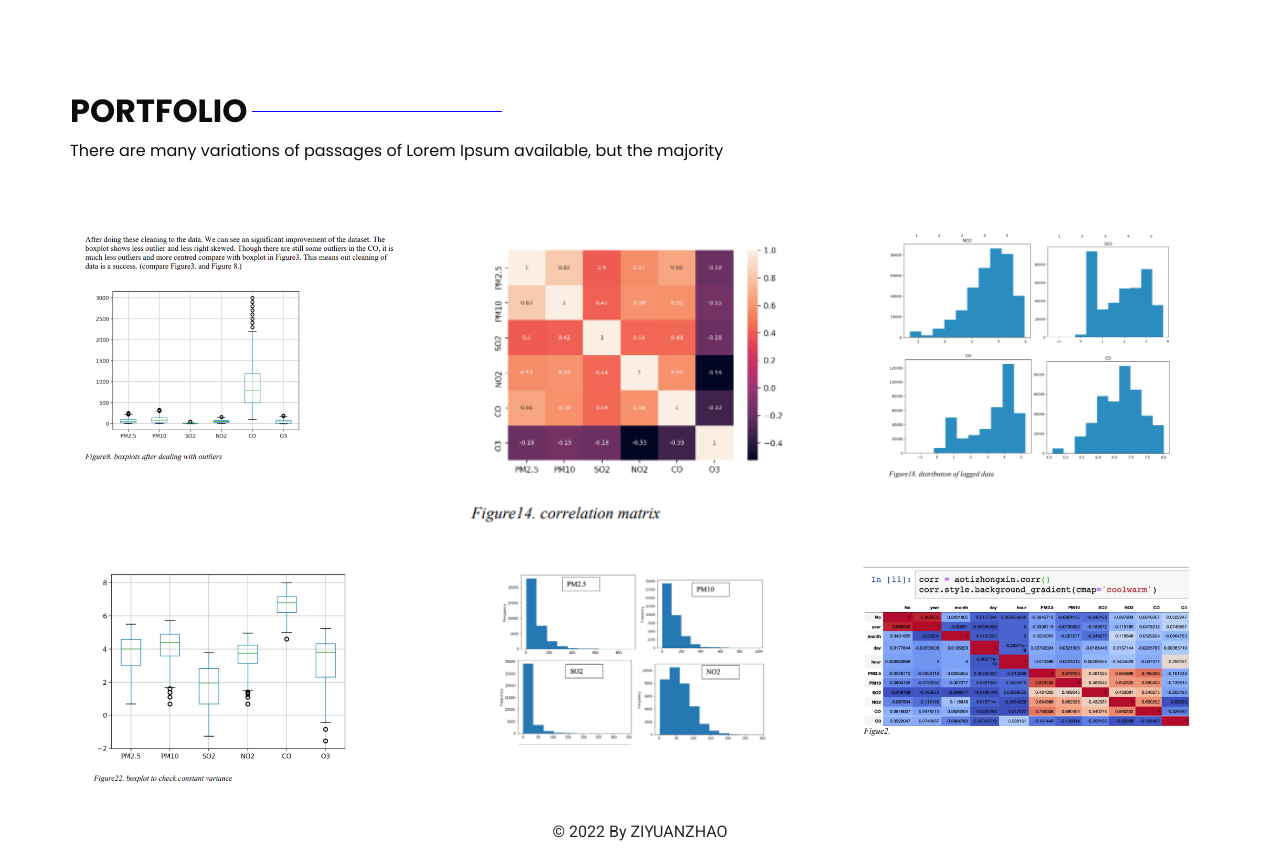
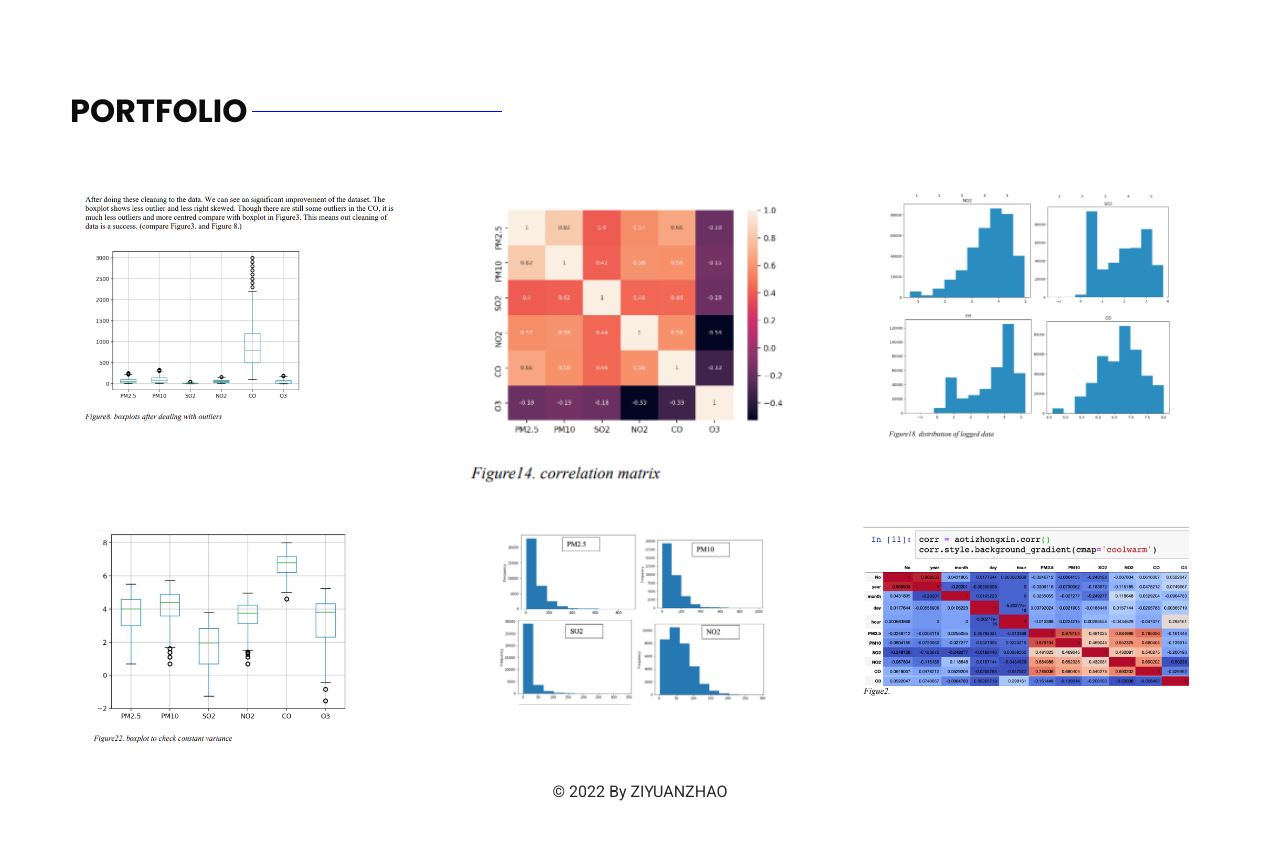
Before and after one commit to max-7189/zhaoziyuan.github.io, a plain HTML site: page index.html in a window 1280 px wide. Shown: the part 1600-2464 px from the top of the page. After the commit the page ends 2424 px from the top, so only its background shows below. Drawn offline with nearby package versions, Linux system fonts and the light colour scheme.

Commit message:
Update index.html

```diff
--- a/index.html
+++ b/index.html
@@ -229,9 +229,7 @@
         </h2>
         <hr>
       </div>
-      <p>
-        There are many variations of passages of Lorem Ipsum available, but the majority
-      </p>
+
       <div class="layout_padding2-top">
         <div class="row">
           <div class="col-md-4">
```
